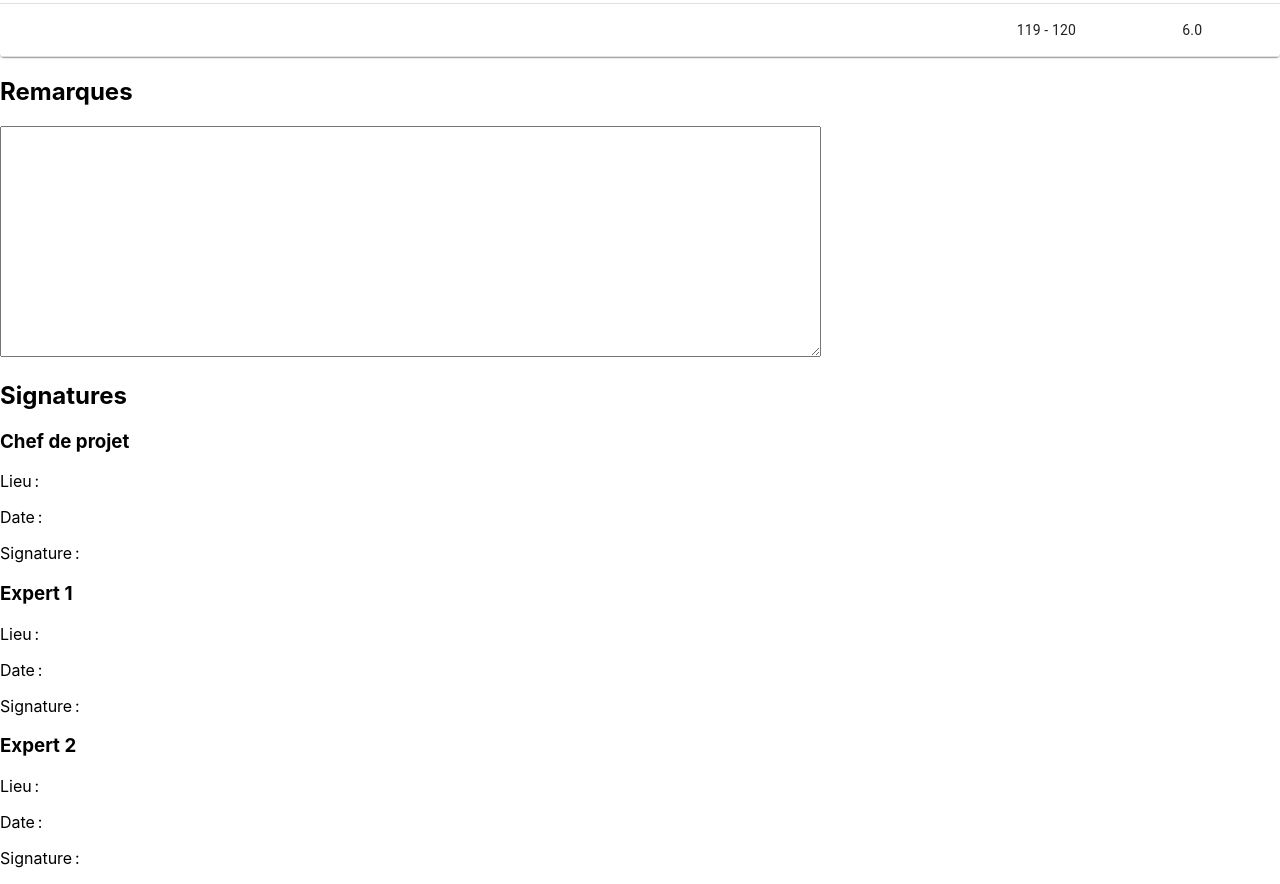
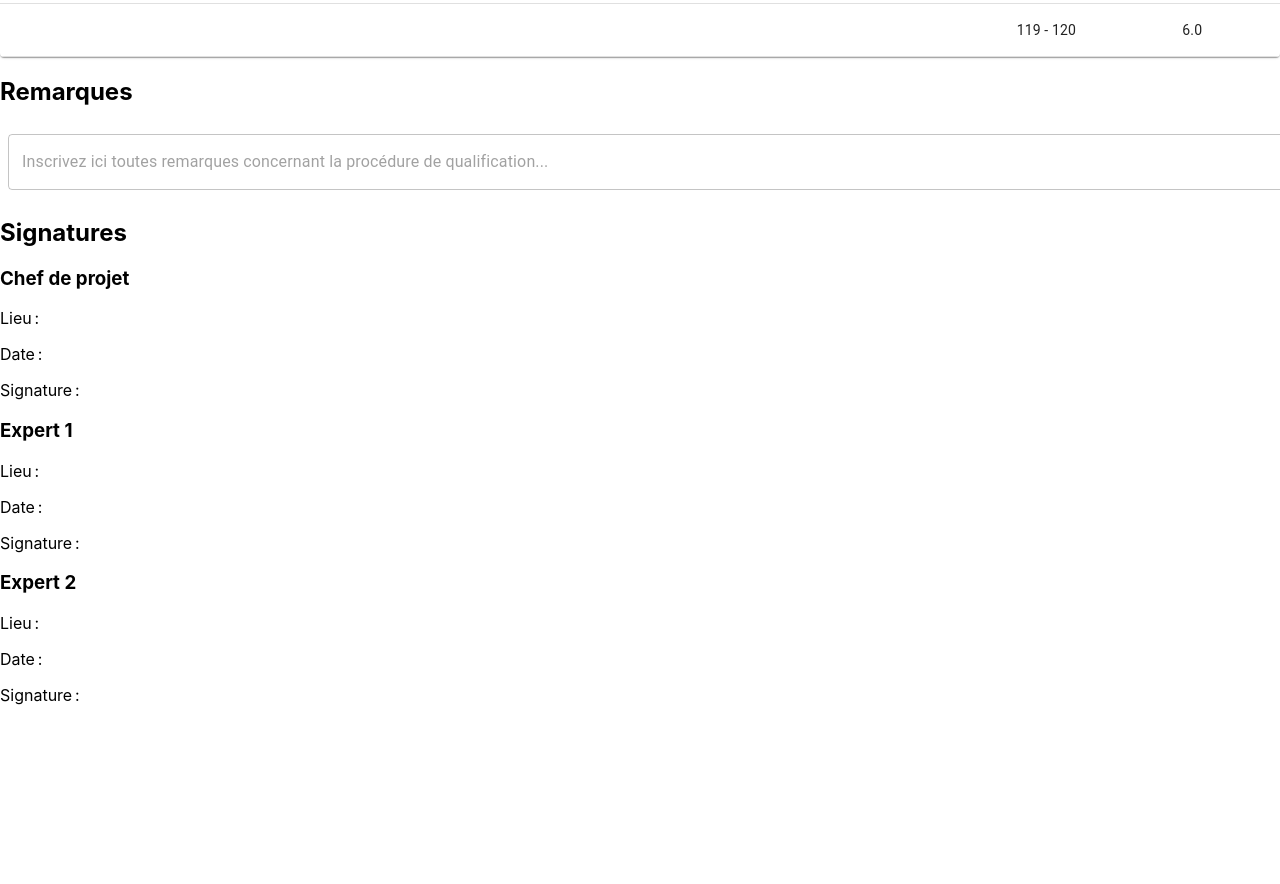
Before and after one commit to ponsfrilus/evaluation-TPI, a React (Create React App) app: page / in a window 1280 px wide. Shown: the part 4240-5124 px from the top of the page. After the commit the page ends 4961 px from the top, so only its background shows below. Built offline with nearby package versions, Linux system fonts and the light colour scheme.

Commit message:
[feature] use of TextField for evaluationComment

```diff
--- a/src/components/EvaluationComment.js
+++ b/src/components/EvaluationComment.js
@@ -1,15 +1,22 @@
+import { Grid, TextField } from '@material-ui/core'
 import React from 'react'
 class EvaluationComment extends React.Component {
   render() {
     return (
       <div className={`EvaluationComment`}>
         <h2>Remarques</h2>
-        <textarea
-          id={`EvaluationComment_comment`}
-          key={`EvaluationComment_comment`}
-          cols={100}
-          rows={15}
-        ></textarea>
+          <TextField
+            id="EvaluationComment_comment"
+            style={{ margin: 8 }}
+            placeholder="Inscrivez ici toutes remarques concernant la procédure de qualification..."
+            fullWidth
+            multiline
+            margin="normal"
+            InputLabelProps={{
+              shrink: true,
+            }}
+            variant="outlined"
+        />
       </div>
     )
   }
```
